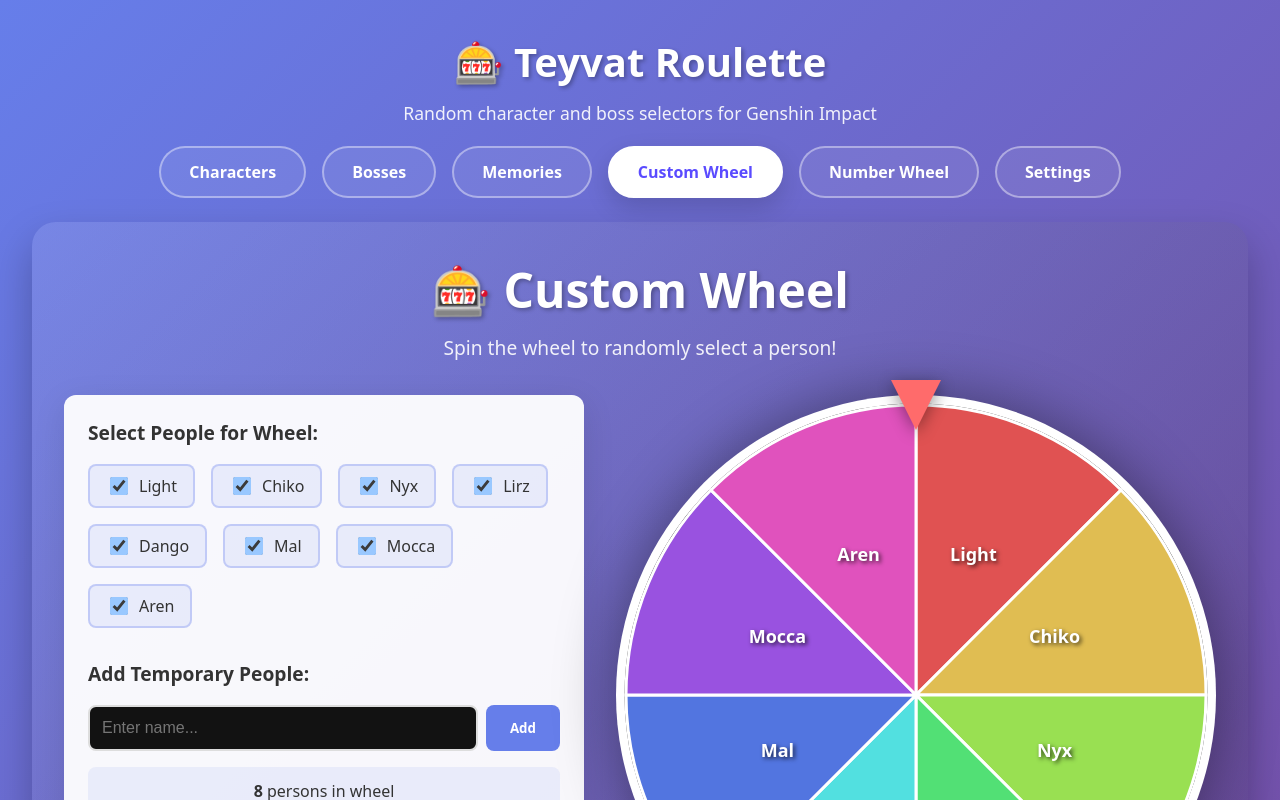
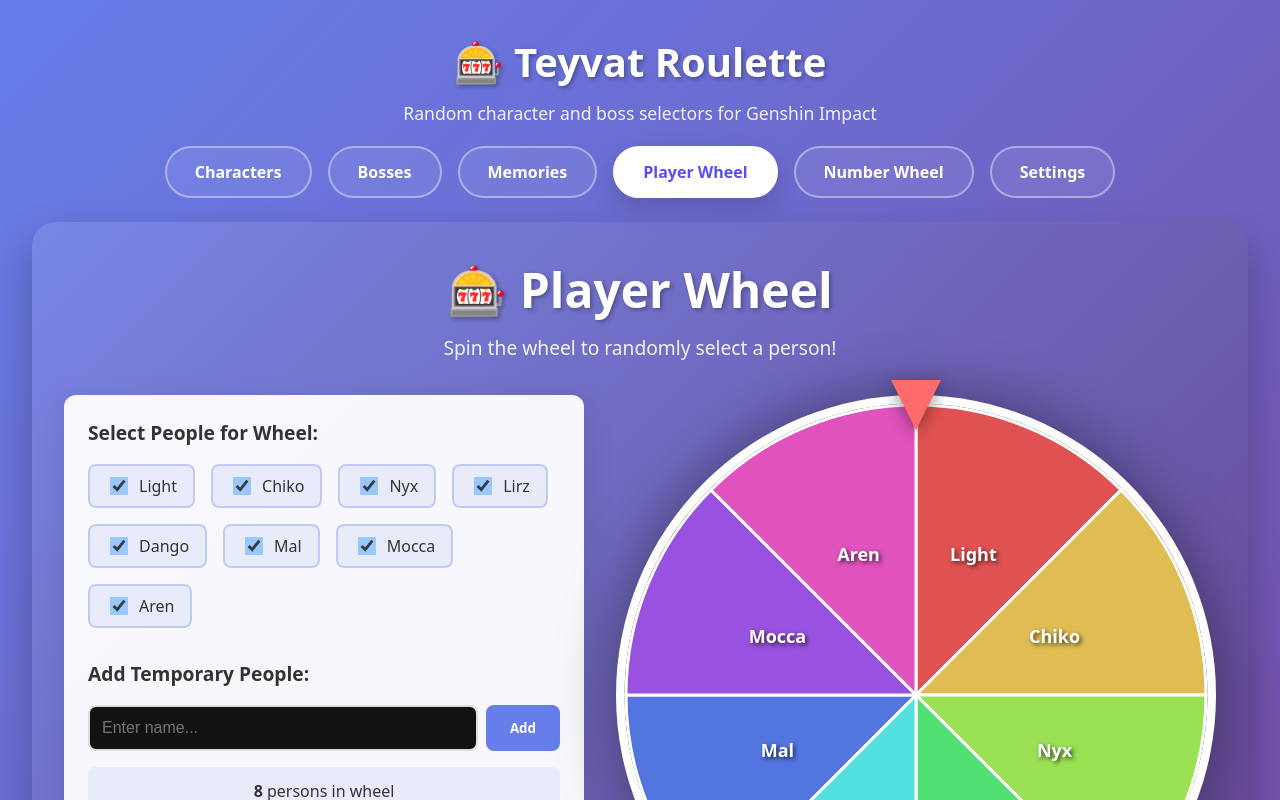
Before and after one commit to SonitBahl/Teyvat-Roulette, a React (Vite) app: page /custom in a window 1280 px wide. Shown: the top 800 px of the page. Built offline with nearby package versions, Linux system fonts and the light colour scheme.

Commit message:
player wheel name update

```diff
--- a/src/App.jsx
+++ b/src/App.jsx
@@ -26,7 +26,7 @@ function App() {
               Memories
             </NavLink>
             <NavLink to="/custom" className={({ isActive }) => `nav-link ${isActive ? 'active' : ''}`}>
-              Custom Wheel
+              Player Wheel
             </NavLink>
             <NavLink to="/numbers" className={({ isActive }) => `nav-link ${isActive ? 'active' : ''}`}>
               Number Wheel
--- a/src/pages/CustomWheel.jsx
+++ b/src/pages/CustomWheel.jsx
@@ -113,7 +113,7 @@ function CustomWheel() {
   return (
     <div className="roulette-page">
       <div className="header">
-        <h1>🎰 Custom Wheel</h1>
+        <h1>🎰 Player Wheel</h1>
         <p>Spin the wheel to randomly select a person!</p>
       </div>
 
```
